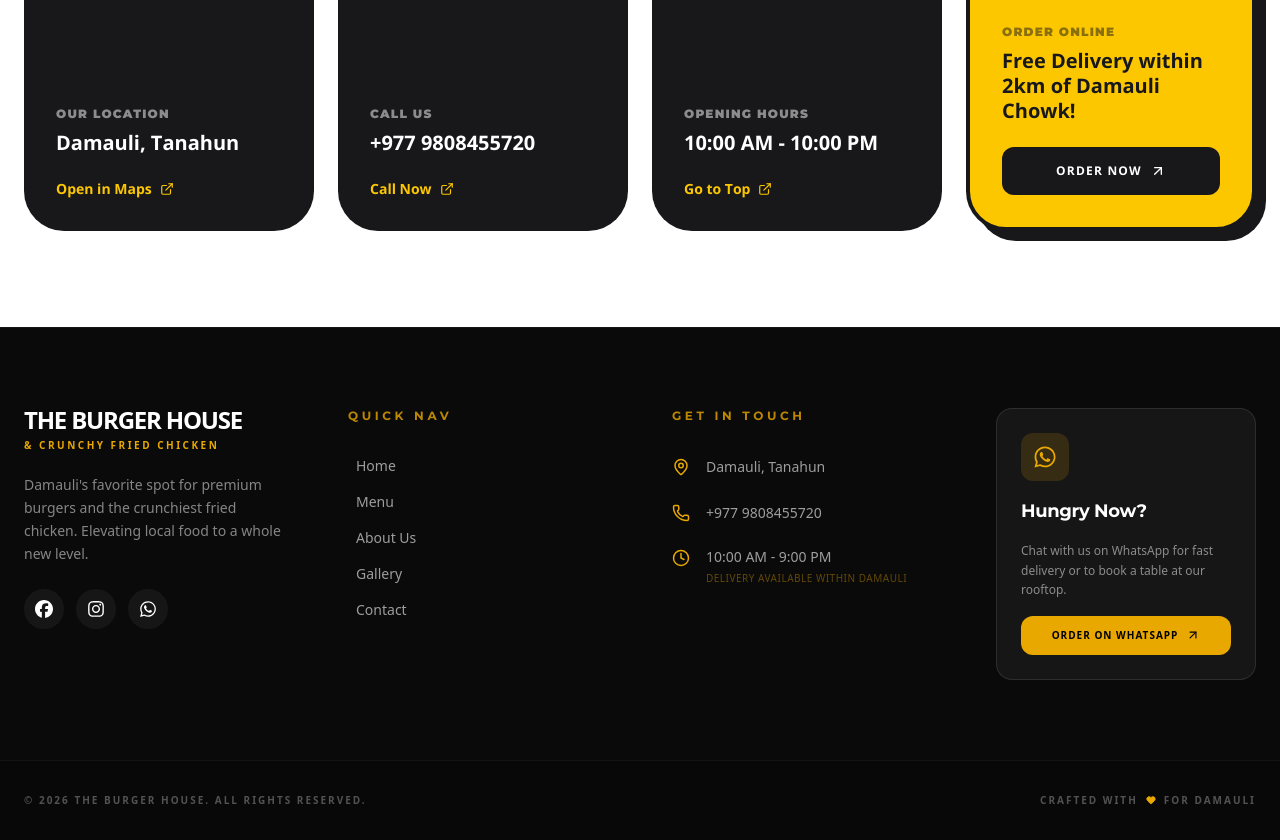
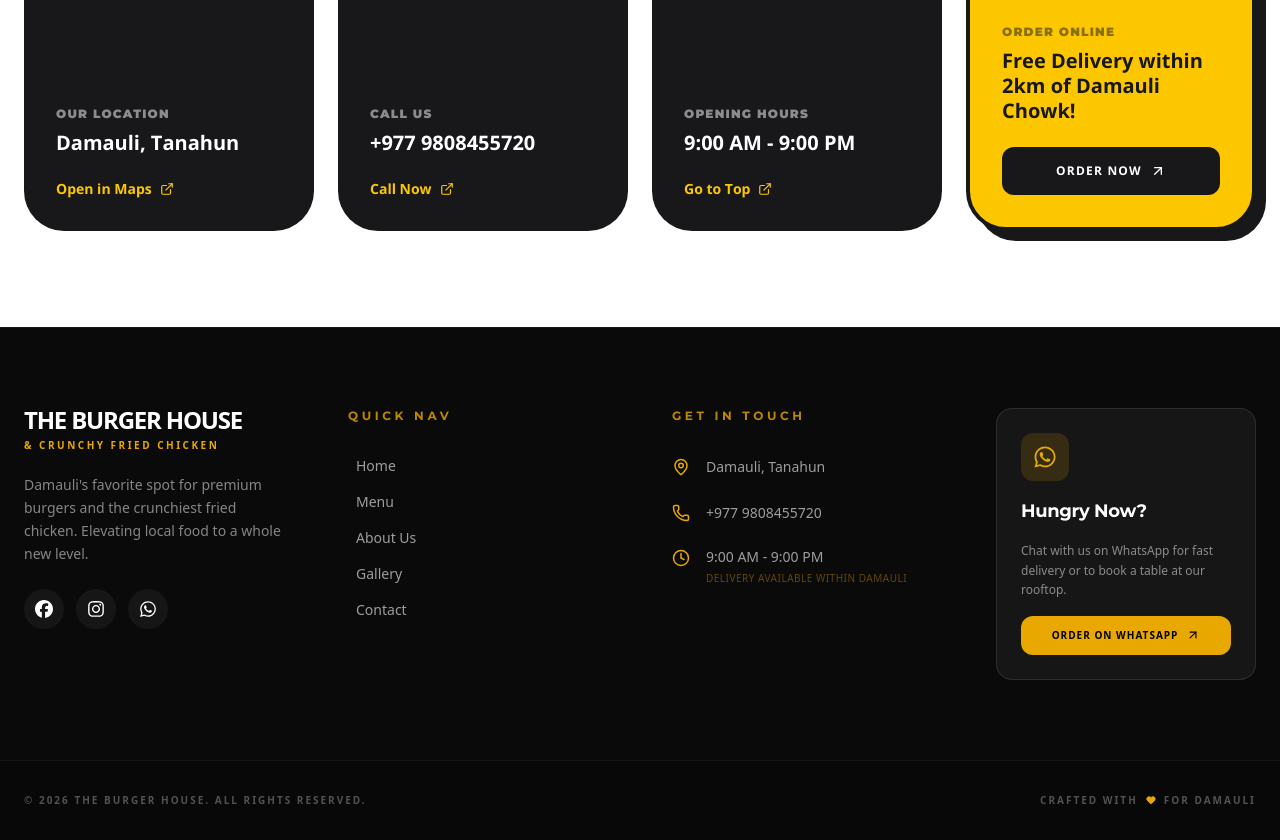
Before and after one commit to bibekbhujel47/burger-house-and-crunchy-chicken, a Next.js app: page / in a window 1280 px wide. Shown: the part 6780-7620 px from the top of the page. Built offline with nearby package versions, Linux system fonts and the light colour scheme; no server answers.

Commit message:
Update: Opening hours update 9 to 9

```diff
--- a/messages/en.json
+++ b/messages/en.json
@@ -123,7 +123,7 @@
       "titleHighlight": "House.",
       "description": "Whether you're craving a late-night burger or planning a rooftop hangout with friends, we're ready to serve you the best vibes in Damauli.",
       "address": "Damauli, Tanahun",
-      "hours": "10:00 AM - 10:00 PM",
+      "hours": "9:00 AM - 9:00 PM",
       "deliveryNote": "Free Delivery within 2km of Damauli Chowk!",
       "labels": {
         "location": "Our Location",
@@ -203,7 +203,7 @@
     "description": "Damauli's favorite spot for premium burgers and the crunchiest fried chicken. Elevating local food to a whole new level.",
     "quick-links": "Quick Nav",
     "contact-us": "Get in Touch",
-    "hours": "10:00 AM - 9:00 PM",
+    "hours": "9:00 AM - 9:00 PM",
     "deliveryNote": "Delivery available within Damauli",
     "phoneNumber": "+977-9814177147",
     "whatsAppCTA": {
@@ -1519,8 +1519,7 @@
     "hours": {
       "title": "Opening Hours",
       "items": [
-        { "label": "Sunday - Friday", "time": "10:00 AM - 09:00 PM" },
-        { "label": "Saturday", "time": "11:00 AM - 10:00 PM" }
+        { "label": "Sunday - Saturday", "time": "9:00 AM - 9:00 PM" }
       ]
     },
     "info": {
--- a/messages/np.json
+++ b/messages/np.json
@@ -11,7 +11,7 @@
     ],
     "mobileMenuHeading": "मेनु",
     "callToOrder": "अर्डरको लागि कल गर्नुहोस्",
-    "openingHours": "दैनिक बिहान ७:०० - बेलुका १०:०० बजे सम्म"
+    "openingHours": "दैनिक बिहान ९:०० - बेलुका ९:०० बजे सम्म"
   },
   "HomePage": {
     "Hero": {
@@ -123,7 +123,7 @@
       "titleHighlight": "हाउसमा।",
       "description": "चाहे राती बर्गर खाने रहर होस् वा साथीहरूसँग रुफटपमा रमाउने योजना, हामी दमौलीमा तपाईंलाई स्वागत गर्न तयार छौं।",
       "address": "दमौली, तनहुँ",
-      "hours": "बिहान १०:०० - बेलुका १०:००",
+      "hours": "बिहान ९:०० - बेलुका ९:००",
       "deliveryNote": "दमौली चोकबाट २ कि.मी. भित्र निःशुल्क डेलिभरी!",
       "labels": {
         "location": "हाम्रो लोकेसन",
@@ -203,7 +203,7 @@
     "description": "दमौलीको मनपर्ने प्रिमियम बर्गर र क्रन्ची फ्राइड चिकेनको गन्तव्य। स्थानीय स्वादलाई नयाँ उचाइमा पुर्‍याउँदै।",
     "quick-links": "नेभिगेसन",
     "contact-us": "सम्पर्क",
-    "hours": "बिहान १०:०० - बेलुका ९:००",
+    "hours": "बिहान ९:०० - बेलुका ९:००",
     "deliveryNote": "दमौली क्षेत्र भित्र डेलिभरी उपलब्ध छ",
     "phoneNumber": "+९७७ ९८०-०००००००",
     "whatsAppCTA": {
@@ -897,12 +897,8 @@
       "title": "खुल्ने समय",
       "items": [
         {
-          "label": "आइतबार - शुक्रबार",
-          "time": "बिहान १०:०० - बेलुका ०९:००"
-        },
-        {
-          "label": "शनिबार",
-          "time": "बिहान ११:०० - बेलुका १०:००"
+          "label": "आइतबार - शनिबार",
+          "time": "बिहान ९:०० - बेलुका ९:००"
         }
       ]
     },
--- a/src/app/contact/layout.tsx
+++ b/src/app/contact/layout.tsx
@@ -3,7 +3,7 @@ import type { Metadata } from "next";
 export const metadata: Metadata = {
   title: "Contact Us | The Burger House & Crunchy Fried Chicken - Damauli",
   description:
-    "Get in touch with The Burger House. Call, WhatsApp, or visit us at Byas, Damauli, Tanahun, Nepal. Free delivery available. Open daily 7 AM - 10 PM.",
+    "Get in touch with The Burger House. Call, WhatsApp, or visit us at Byas, Damauli, Tanahun, Nepal. Free delivery available. Open daily 9 AM - 9 PM.",
   keywords: [
     "contact restaurant Damauli",
     "phone number Damauli",
--- a/src/app/contact/page.tsx
+++ b/src/app/contact/page.tsx
@@ -98,7 +98,7 @@ export default function ContactPage() {
             {[
               { icon: Phone, label: SITE_DATA.phoneNumber },
               { icon: MapPin, label: "Byas, Damauli" },
-              { icon: Clock, label: "7 AM – 10 PM" },
+              { icon: Clock, label: "9 AM – 9 PM" },
               { icon: Truck, label: "Free Delivery" },
             ].map(({ icon: Icon, label }) => (
               <span
```
